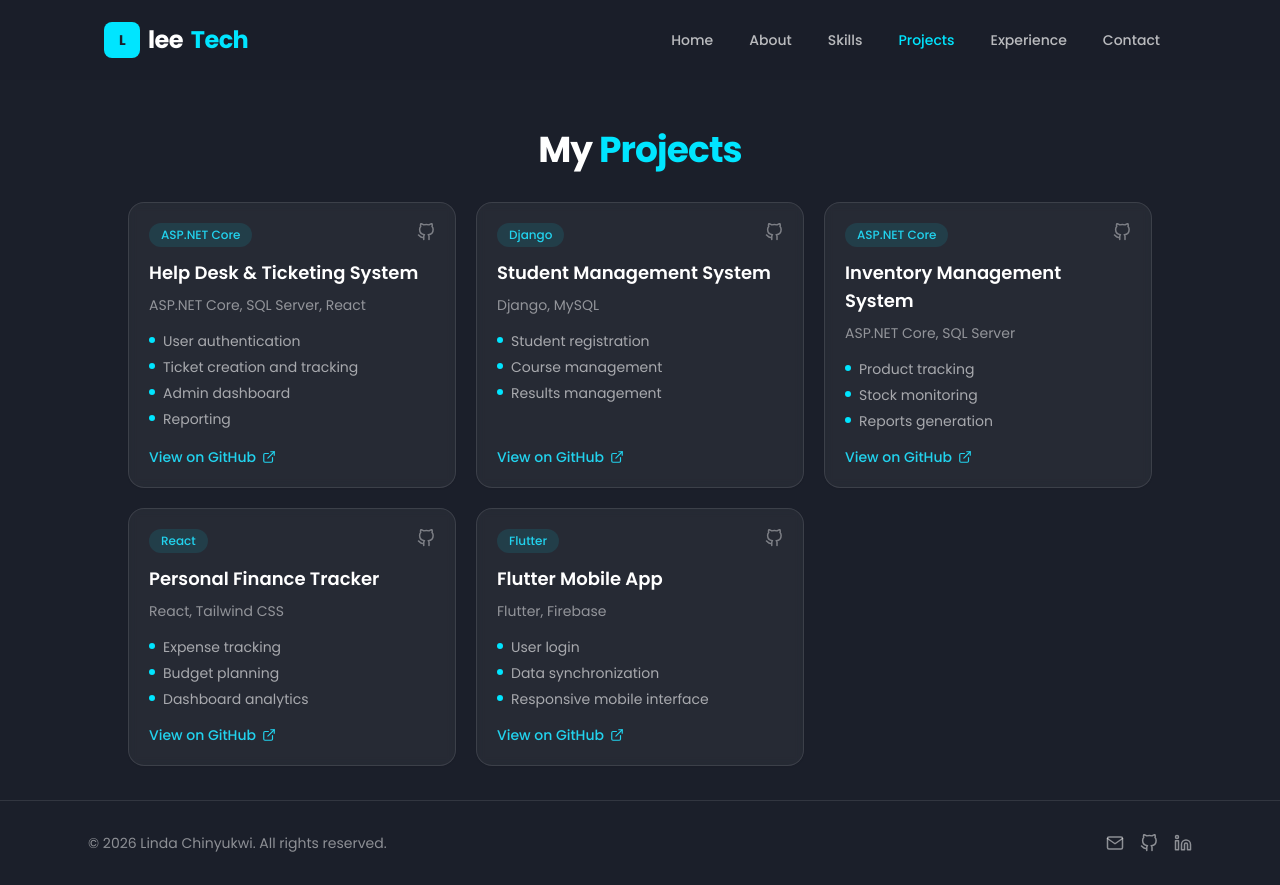
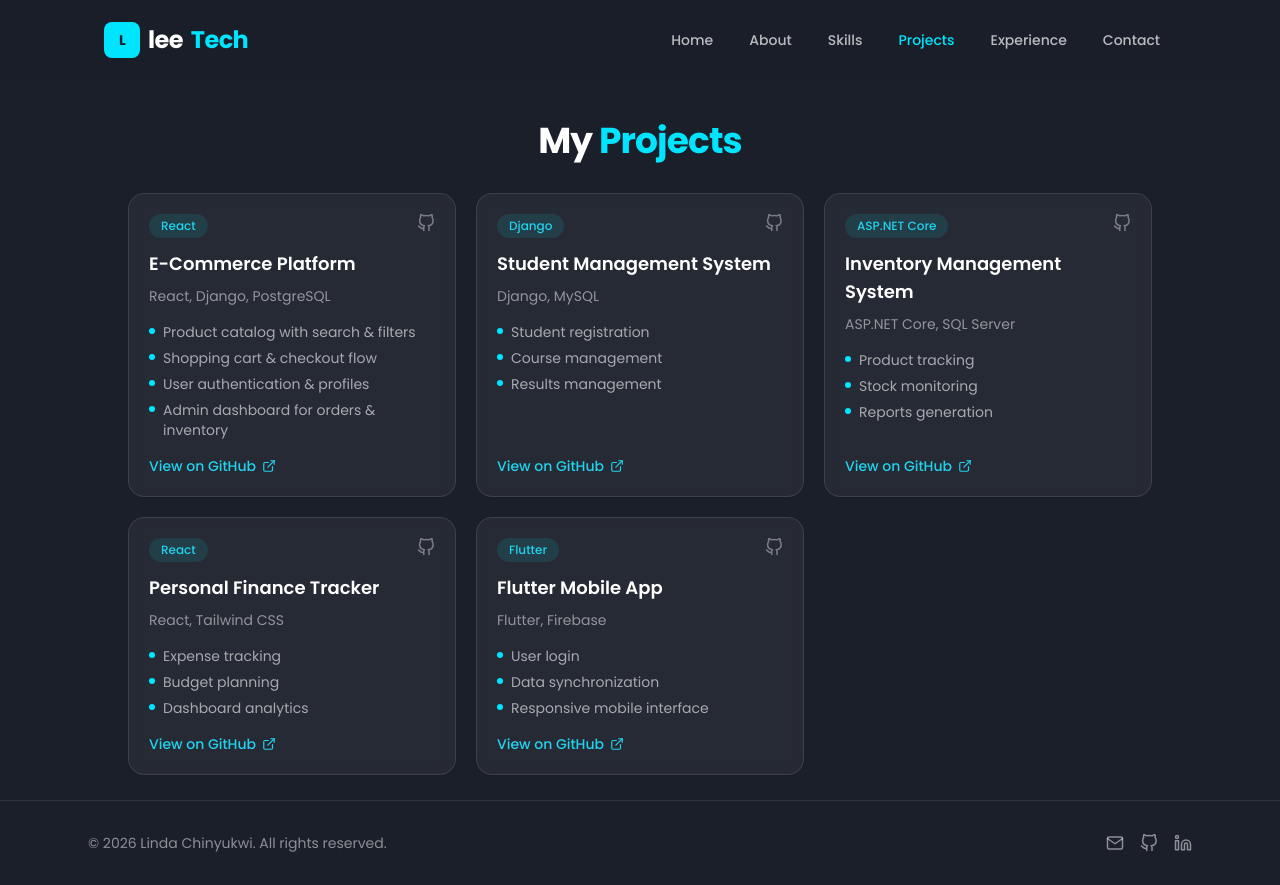
Before and after one commit to leechinyukwi/leechinyukwi.github.io, a React (Vite) app in the folder frontend/: page / in a window 1280 px wide. Both pictures are taken after a click on the button "Projects". Built offline with nearby package versions, Linux system fonts and the light colour scheme.

Commit message:
adding cv

```diff
--- a/frontend/src/components/Projects.jsx
+++ b/frontend/src/components/Projects.jsx
@@ -3,10 +3,10 @@ import { FiExternalLink, FiGithub } from "react-icons/fi";
 
 const projects = [
   {
-    title: "Help Desk & Ticketing System",
-    tech: "ASP.NET Core, SQL Server, React",
-    features: ["User authentication", "Ticket creation and tracking", "Admin dashboard", "Reporting"],
-    github: "https://github.com/leechinyukwi/ZeguTicketingSystem",
+    title: "E-Commerce Platform",
+    tech: "React, Django, PostgreSQL",
+    features: ["Product catalog with search & filters", "Shopping cart & checkout flow", "User authentication & profiles", "Admin dashboard for orders & inventory"],
+    github: "https://github.com/leechinyukwi/ecommerce-platform",
   },
   {
     title: "Student Management System",
```
Also changed, not shown: 2 other files (tests, documents, lock files or other folders).
